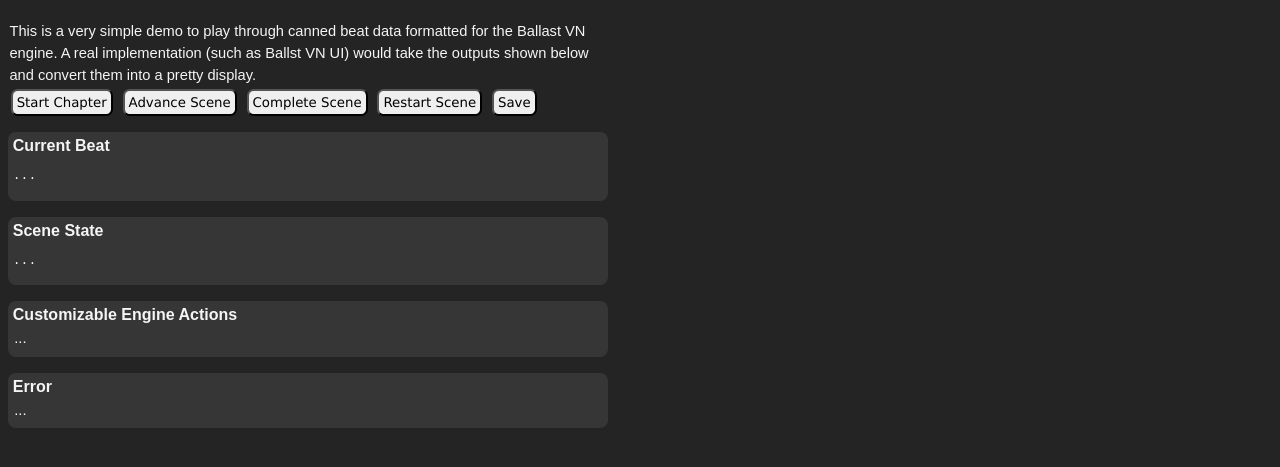
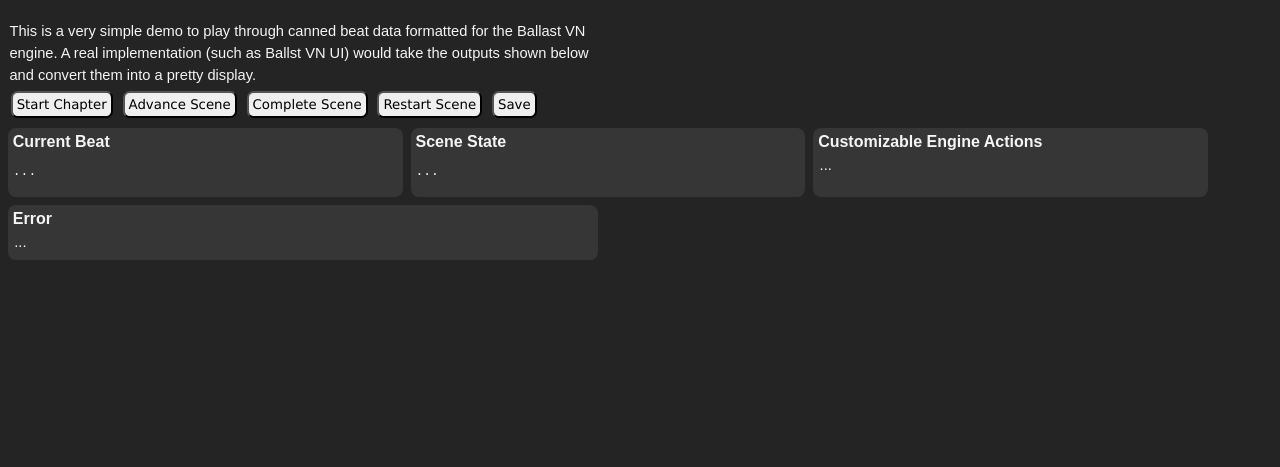
Before and after one commit to NeuroBio/Ballast-Visual-Novel-Engine, a website with bundled scripts: page index.html in a window 1280 px wide. Shown: the part 61-528 px from the top of the page. Built offline with nearby package versions, Linux system fonts and the light colour scheme.

Commit message:
display sugar

```diff
--- a/demo/DemoData.js
+++ b/demo/DemoData.js
@@ -44,7 +44,7 @@
 	{
 		key: 'C',
 		defaultBehavior: {
-			text: `And one last simple beat.  This one is spoken by a character though.`,
+			text: `And one last simple beat.  This is spoken by a character though.`,
 			nextBeat: 'D',
 			character: CharacterTemplates[0].key,
 		},
--- a/demo/styles.css
+++ b/demo/styles.css
@@ -1,8 +1,12 @@
 body {
 	background-color: rgb(36, 36, 36);
 	color: whitesmoke;
+	font-family: Arial, Helvetica, sans-serif;
+	max-width: 1200px;
+}
+
+header {
 	max-width: 600px;
-	font-family: Arial, Helvetica, sans-serif;
 }
 
 h2 {
@@ -19,7 +23,7 @@
 
 button {
 	padding: .3em;
-	margin: 0 .2em;
+	margin: .15em .2em;
 	cursor: pointer;
 	border-radius: .5em;
 	font-family:Verdana, Geneva, Tahoma, sans-serif;
@@ -35,12 +39,22 @@
 }
 
 .output {
-	margin: 1em 0;
+	/* margin: 1em 0; */
 	border-radius: .5em;
 	padding: .3em;
-	background-color: rgb(54, 54, 54);;
+	background-color: rgb(54, 54, 54);
+	max-width: 580px;
+	flex: 1 1 350px;
 }
 
 .updated {
 	color:rgb(60, 154, 255);
 }
+
+#all-outputs {
+	margin-top: .5em;
+	display: flex;
+	flex-wrap: wrap;
+	column-gap: .5em;
+	row-gap: .5em;
+}
--- a/index.html
+++ b/index.html
@@ -29,6 +29,7 @@
 		<button type="button" onClick="save()">Save</button>
 	</section>
 
+	<section id="all-outputs">
 		<section id="current-beat" class="output">
 			<h2>Current Beat</h2>
 			<pre id="beat"></pre>
@@ -48,6 +49,6 @@
 			<h2>Error</h2>
 			<p id="error"></p>
 		</section>
-
+	</section>
 </body>
 </html>
```
Lines whose indentation alone changed are shown as unchanged.
